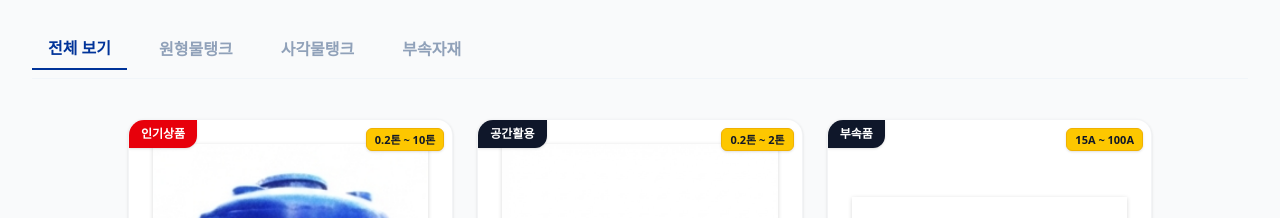
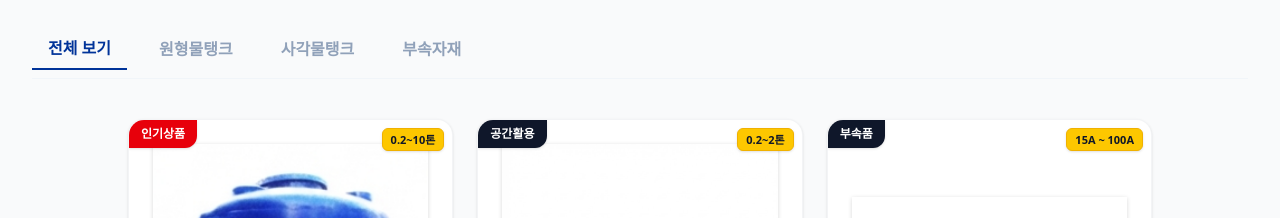
Before and after one commit to dncncn90/jinyang-water-tank, a Next.js app: page / in a window 1280 px wide. Shown: the part 1220-1438 px from the top of the page. Built offline with nearby package versions, Linux system fonts and the light colour scheme; a web font is replaced by a local one.

Commit message:
수정0308

```diff
--- a/src/components/checkout/CategoryGrid.tsx
+++ b/src/components/checkout/CategoryGrid.tsx
@@ -14,7 +14,7 @@ const overviewCategories = [
         name: 'PE 원형 물탱크',
         tag: '인기상품',
         tagColor: 'bg-red-600',
-        capacityBadge: '0.2톤 ~ 10톤',
+        capacityBadge: '0.2~10톤',
         price: 64900,
         description: '0.2톤부터 10톤까지 · 용량별 옵션 선택',
         features: ['KS인증'],
@@ -25,7 +25,7 @@ const overviewCategories = [
         id: 'overview-square',
         name: 'PE 사각 물탱크',
         tag: '공간활용',
-        capacityBadge: '0.2톤 ~ 2톤',
+        capacityBadge: '0.2~2톤',
         price: 70400,
         description: '좁은 코너, 실내 전용 · 용량별 옵션 선택',
         features: ['좁은공간'],
```
